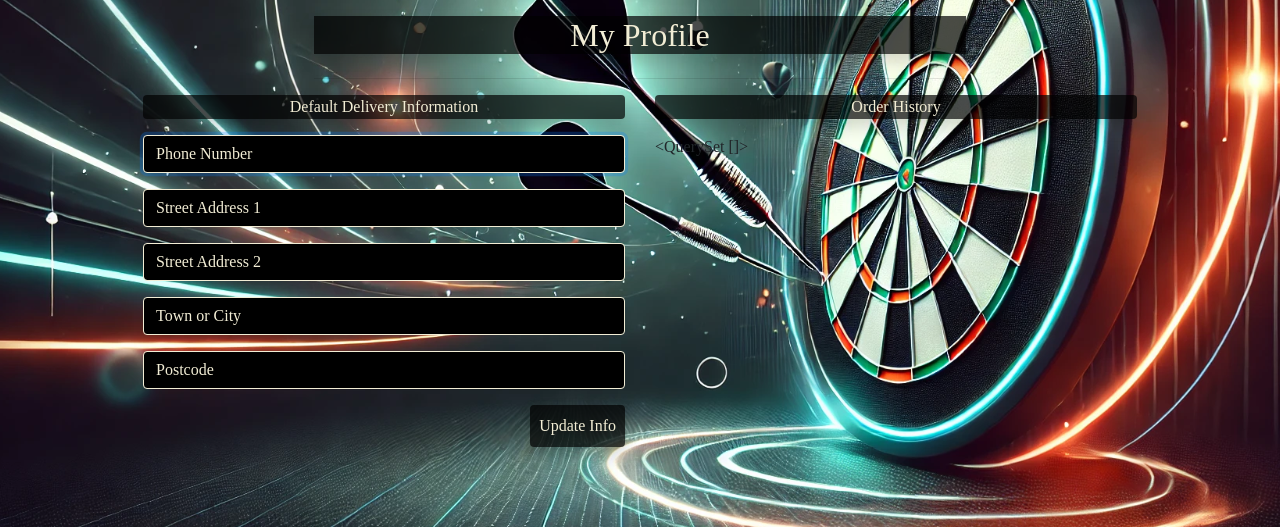
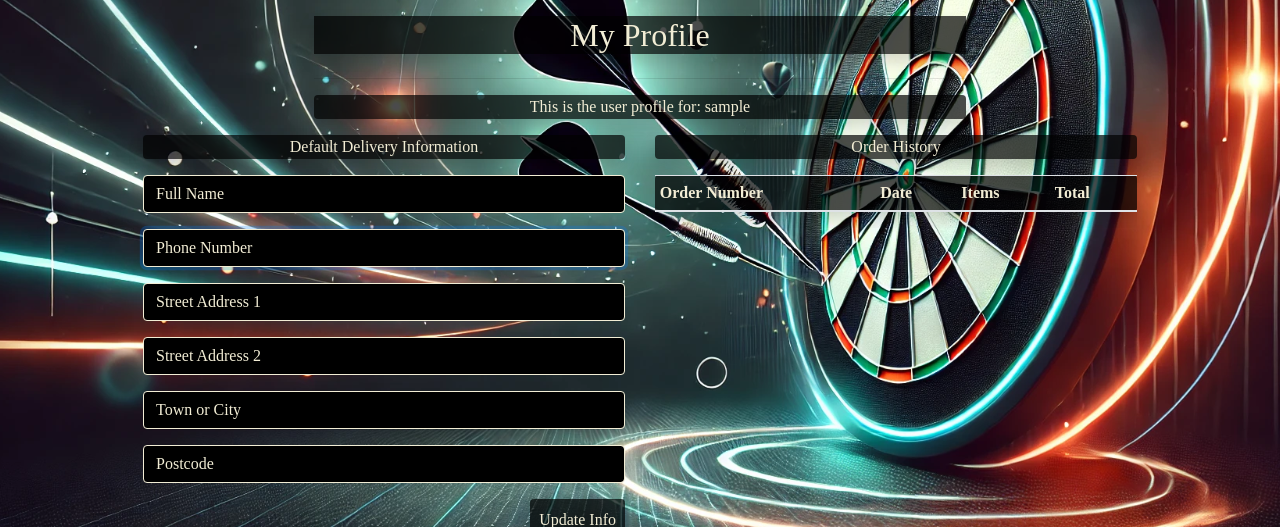
Before and after one commit to CamRaff/MP4-ArtOfDarts, a Django app: page /profile/ in a window 1280 px wide. Shown: the part 181-708 px from the top of the page. Run offline with Django 3.2, Linux system fonts and the light colour scheme; the visitor is signed in with stand-in values (Sample User, id 1); data comes from the database, SQL or seed files in the repository; data that the repository does not hold is empty; some libraries are stand-ins or nearby versions; some web fonts are replaced.

Commit message:
user profiles finished and displaying order history

```diff
--- a/bag/templates/bag/bag.html
+++ b/bag/templates/bag/bag.html
@@ -124,7 +124,7 @@
             </div>
         </div>
     </div>
-{% include 'includes/footer.html' %}
+<!-- {% include 'includes/footer.html' %} -->
 {% endblock %}
 
 {% block postloadjs %}
--- a/checkout/admin.py
+++ b/checkout/admin.py
@@ -21,6 +21,7 @@ class OrderAdmin(admin.ModelAdmin):
 
     fields = (
         'order_number',
+        'user_profile',
         'date',
         'full_name',
         'email',
--- a/profiles/forms.py
+++ b/profiles/forms.py
@@ -16,6 +16,7 @@ class UserProfileForm(forms.ModelForm):
         """
         super().__init__(*args, **kwargs)
         placeholders = {
+            'full_name': 'Full Name',
             'default_phone_number': 'Phone Number',
             'default_street_address1': 'Street Address 1',
             'default_street_address2': 'Street Address 2',
--- a/profiles/models.py
+++ b/profiles/models.py
@@ -10,6 +10,7 @@ class UserProfile(models.Model):
     delivery information and order history
     """
     user = models.OneToOneField(User, on_delete=models.CASCADE)
+    full_name = models.CharField(max_length=50, null=True, blank=True)
     default_phone_number = models.CharField(max_length=20,
                                             null=True, blank=True)
     default_street_address1 = models.CharField(max_length=80,
--- a/profiles/static/profiles/css/profiles.css
+++ b/profiles/static/profiles/css/profiles.css
@@ -0,0 +1,4 @@
+.order-history {
+    max-height: 416px; /* this is the height of the table parallel  */
+    overflow-y: auto;
+}
--- a/profiles/templates/profiles/profile.html
+++ b/profiles/templates/profiles/profile.html
@@ -21,6 +21,7 @@
                 <hr>
                 <h2 class="logo-font mb-4 white shadow text-center">My Profile</h2>
                 <hr>
+                <p class="white shadow rounded text-center">This is the user profile for: {{ user }}</p>
             </div>
         </div>
         <div class="row">
@@ -34,10 +35,41 @@
             </div>
             <div class="col-12 col-lg-6">
                 <p class="white rounded shadow text-center">Order History</p>
-                {{ orders }}
+                <div class="order-history table-responsive">
+                    <table class="table table-sm shadow white rounded">
+                        <thead>
+                            <th>Order Number</th>
+                            <th>Date</th>
+                            <th>Items</th>
+                            <th>Total</th>
+                        </thead>
+                        <tbody>
+                            {% for order in orders %}
+                                <tr>
+                                    <td>
+                                        <a href="{% url 'order_history' order.order_number %}" title="{{ order.order_number }}" class="white">
+                                            {{ order.order_number|truncatechars:6 }}
+                                        </a>
+                                    </td>
+                                    <td>{{ order.date }}</td>
+                                    <td>
+                                        <ul class="list-unstyled">
+                                            {% for item in order.lineitems.all %}
+                                                <li class="small">
+                                                    {{ item.product.name }} x {{ item.quantity }}
+                                                </li>
+                                            {% endfor %}
+                                        </ul>
+                                    </td>
+                                    <td>£{{ order.grand_total }}</td>
+                                </tr>
+                            {% endfor %}
+                        </tbody>
+                    </table>
+                </div>
             </div>
         </div>
     </div>
     <div class="profile-padding"></div>
-    {% include 'includes/footer.html' %}
+    <!-- {% include 'includes/footer.html' %} -->
 {% endblock %}
--- a/profiles/urls.py
+++ b/profiles/urls.py
@@ -3,4 +3,6 @@ from . import views
 
 urlpatterns = [
     path('', views.profile, name='profile'),
+    path('order__history/<order_number>',
+         views.order_history, name='order_history'),
 ]
--- a/profiles/views.py
+++ b/profiles/views.py
@@ -3,6 +3,7 @@ from django.contrib import messages
 
 from .models import UserProfile
 from .forms import UserProfileForm
+from checkout.models import Order
 
 
 def profile(request):
@@ -25,3 +26,21 @@ def profile(request):
         'on_profile_page': True
     }
     return render(request, template, context)
+
+
+def order_history(request, order_number):
+    """ Display order history """
+    order = get_object_or_404(Order, order_number=order_number)
+
+    messages.info(request, (
+        f'This is a past confirmation for order number {order_number}. '
+        'A confirmation email was sent on the order date.'
+    ))
+
+    template = 'checkout/checkout_success.html'
+    context = {
+        'order': order,
+        'from_profile': True,
+    }
+
+    return render(request, template, context)
--- a/templates/includes/toasts/toast_error.html
+++ b/templates/includes/toasts/toast_error.html
@@ -6,7 +6,7 @@
             <span aria-hidden="true">&times;</span>
         </button>
     </div>
-    <div class="toast-body shadow-white">
+    <div class="toast-body black white">
         {{ message }}
     </div>
 </div>
--- a/templates/includes/toasts/toast_info.html
+++ b/templates/includes/toasts/toast_info.html
@@ -6,7 +6,7 @@
             <span aria-hidden="true">&times;</span>
         </button>
     </div>
-    <div class="toast-body shadow-white">
+    <div class="toast-body black white">
         {{ message }}
     </div>
 </div>
--- a/templates/includes/toasts/toast_warning.html
+++ b/templates/includes/toasts/toast_warning.html
@@ -6,7 +6,7 @@
             <span aria-hidden="true">&times;</span>
         </button>
     </div>
-    <div class="toast-body shadow-white">
+    <div class="toast-body black white">
         {{ message }}
     </div>
 </div>
```
Also changed, not shown: checkout/templates/checkout/checkout_success.html (+9 -0 lines), checkout/views.py (+38 -4 lines), checkout/webhook_handler.py (+17 -1 lines), profiles/migrations/0002_userprofile_full_name.py (added).
